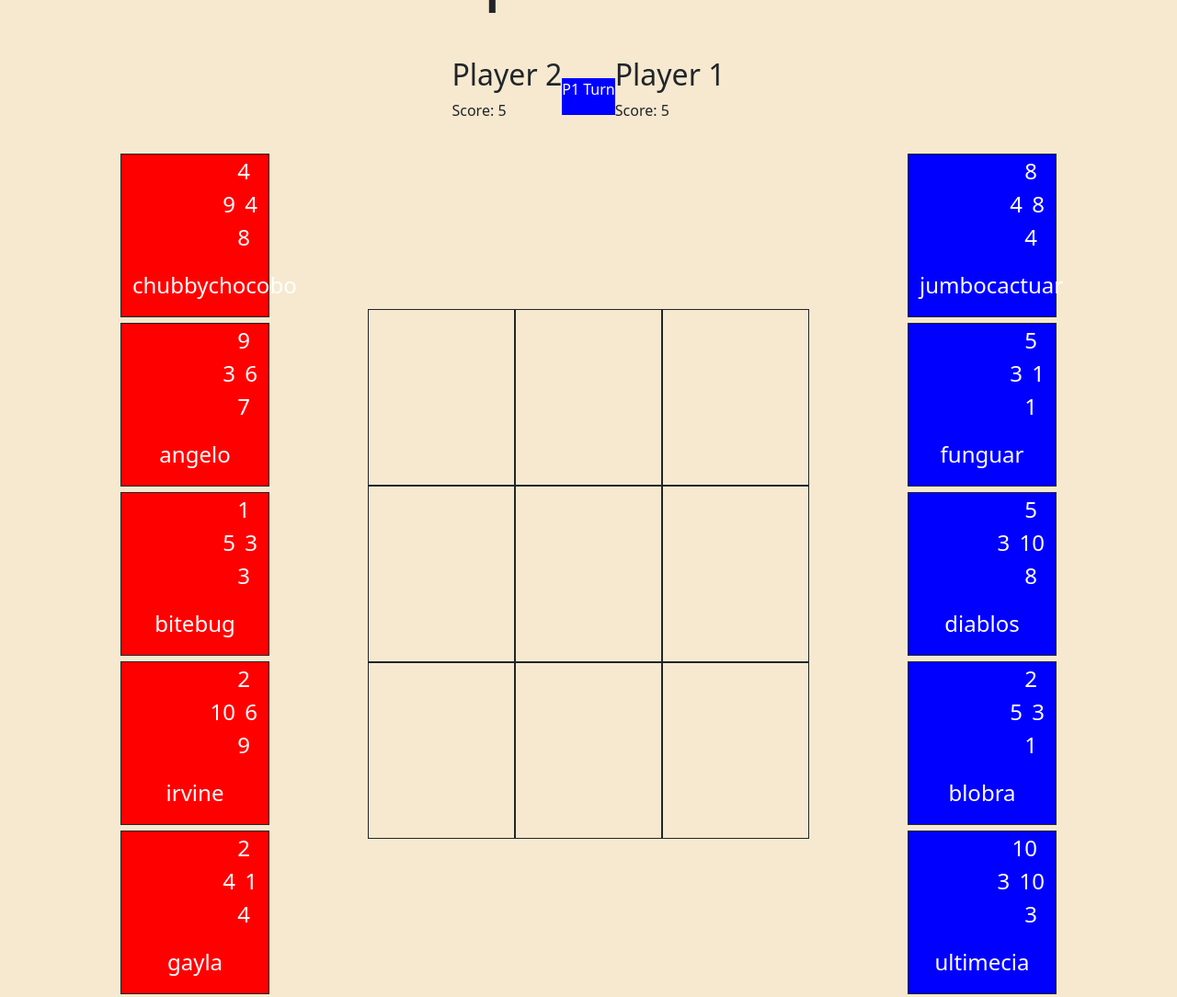
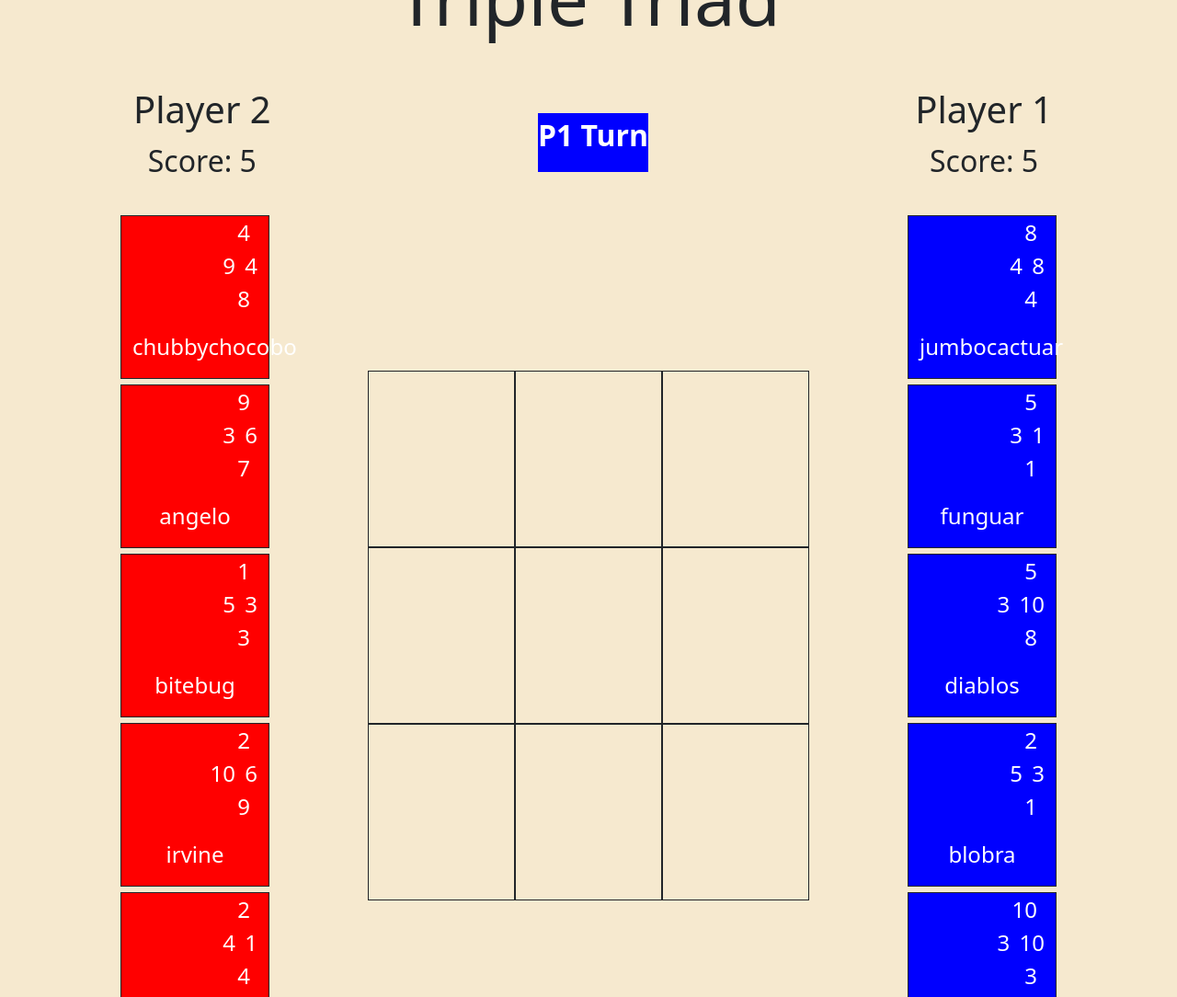
Before and after one commit to sanderiw/triple-triad-game-inspiration, a plain HTML site: page index.html in a window 1280 px wide. Shown: the top 1084 px of the page at 92% size. Drawn offline with nearby package versions, Linux system fonts and the light colour scheme.

Commit message:
Style the info bar

```diff
--- a/assets/styles/style.css
+++ b/assets/styles/style.css
@@ -7,7 +7,30 @@ body {
 .game-title h1 {
     font-size: 80px;
     margin-bottom: 50px;
+    margin-top: 100px;
 }
+
+.game-info {
+    width: 1000px;
+    text-align: center;
+    margin-left: 10px;
+}
+
+.turn {
+    font-size: 32px;
+    font-weight: bolder;
+}
+
+.score h2 {
+    font-size: 40px;
+}
+
+.score p,
+.score span {
+    font-size: 32px;
+}
+
+
 
 .tile {
     height: 192px;
```
